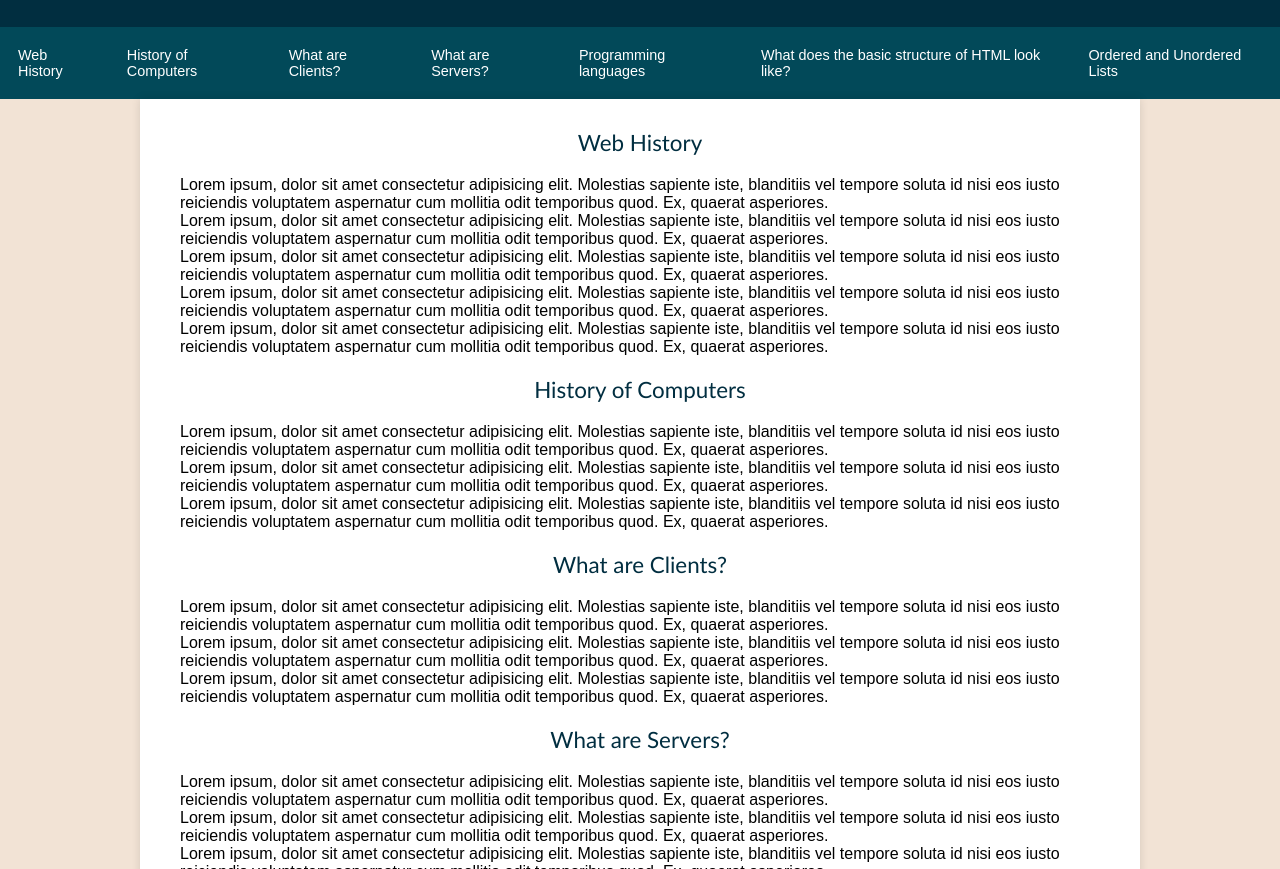
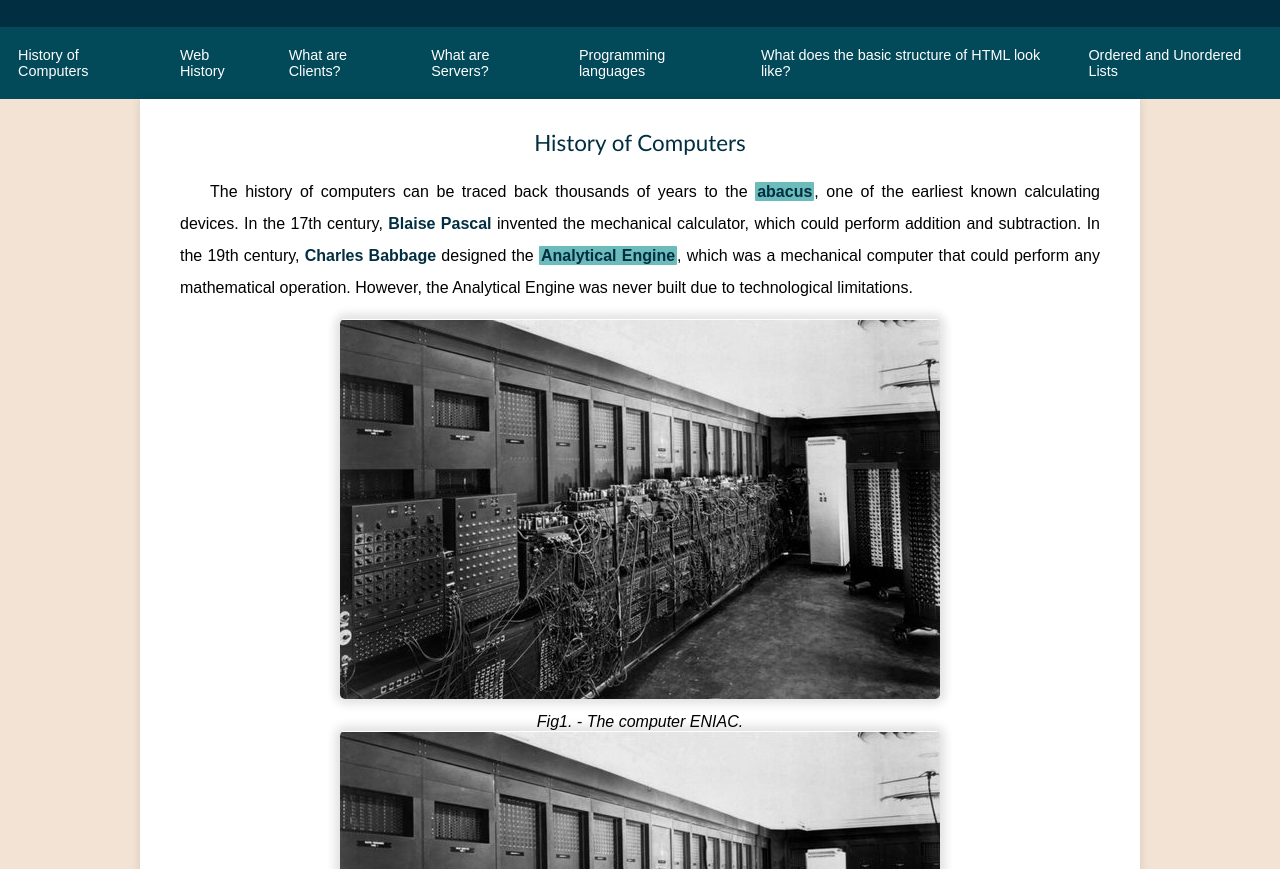
Before and after one commit to matheussiedler/first-web-page-dio, a plain HTML site: page html-course/challenges/first-steps/index.html in a window 1280 px wide. Shown: the part 83-952 px from the top of the page. Drawn offline with Linux system fonts and the light colour scheme.

Commit message:
Preparing the history of computers section with the final text and some images.

```diff
--- a/html-course/challenges/first-steps/index.html
+++ b/html-course/challenges/first-steps/index.html
@@ -1,5 +1,5 @@
 <!DOCTYPE html>
-<html lang="pt-br">
+<html lang="en-us">
 <head>
     <meta charset="UTF-8">
     <meta name="viewport" content="width=device-width, initial-scale=1.0">
@@ -13,8 +13,8 @@
         <h1>Module 1 - First Steps with HTML5</h1>
     </header>
     <nav>
+        <a href="#computers-history">History of Computers</a>
         <a href="#web-history">Web History</a>
-        <a href="#computers-history">History of Computers</a>
         <a href="#clients">What are Clients?</a>
         <a href="#servers">What are Servers?</a>
         <a href="#languages">Programming languages</a>
@@ -22,14 +22,41 @@
         <a href="#lists">Ordered and Unordered Lists</a>
     </nav>
     <main>
+        <h2 id="computers-history">History of Computers</h2>
+        <p>The history of computers can be traced back thousands of years to the <a href="https://en.wikipedia.org/wiki/Abacus" target="_blank" rel="external">abacus</a>, one of the earliest known calculating devices. In the 17th century, <strong>Blaise Pascal</strong> invented the mechanical calculator, which could perform addition and subtraction. In the 19th century, <strong>Charles Babbage</strong> designed the <a href="https://en.wikipedia.org/wiki/Analytical_engine#:~:text=The%20analytical%20engine%20was%20a,for%20a%20simpler%20mechanical%20calculator." target="_blank" rel="external">Analytical Engine</a>, which was a mechanical computer that could perform any mathematical operation. However, the Analytical Engine was never built due to technological limitations.</p>
+
+        <figure>
+            <img src="images/ENIAC-computer.jpg" alt="Image of one of the first computers, the ENIAC.">
+            <figcaption>Fig1. - The computer ENIAC.</figcaption>
+
+            <img src="images/ENIAC-computer.jpg" alt="Image of one of the first computers, the ENIAC.">
+            <figcaption>Fig1. - The computer ENIAC.</figcaption>
+        </figure>
+
+        <p>The first electronic computer was the <strong>ENIAC</strong> (Electronic Numerical Integrator and Computer), which was built in 1946. <a href="https://en.wikipedia.org/wiki/ENIAC" target="_blank" rel="external">ENIAC</a> was a massive machine that weighed 30 tons and contained 18,000 vacuum tubes. It was used for military purposes, such as calculating ballistic trajectories.</p>
+
+        <figure>
+            <img src="images/ENIAC-computer.jpg" alt="Image of one of the first computers, the ENIAC.">
+            <figcaption>Fig1. - The computer ENIAC.</figcaption>
+        </figure>
+
+        <p>In the 1950s, the invention of the transistor led to the development of smaller and more efficient computers. The first commercial computer, the UNIVAC I, was introduced in 1951. UNIVAC I was used by the US Census Bureau to process the results of the 1950 census.</p>
+
+        <p>In the 1960s, the development of the integrated circuit led to the development of even smaller and more powerful computers. The first minicomputer, the PDP-8, was introduced in 1965. Minicomputers were less expensive than mainframe computers and were used by businesses and universities.</p>
+
+        <p>In the 1970s, the invention of the microprocessor led to the development of the personal computer. The first personal computer, the Altair 8800, was introduced in 1975. Personal computers were initially used by hobbyists, but they quickly became popular for business and personal use.</p>
+
+        <p>In the 1980s, the introduction of the IBM PC and the Apple Macintosh made personal computers even more popular. Personal computers were now used by people of all ages and backgrounds for a variety of purposes, including work, education, and entertainment.</p>
+
+        <p>In the 1990s, the development of the Internet led to the rise of the World Wide Web. The World Wide Web is a global network of computers that allows people to access information and communicate with each other from anywhere in the world.</p>
+
+        <p>In the 21st century, computers have become even smaller and more powerful. Laptops, smartphones, and tablets are now common devices that are used by people all over the world. Computers are now used for a wide variety of purposes, including work, education, entertainment, and communication.</p>
+
+        <!-- End of first section -->
+
         <h2 id="web-history">Web History</h2>
         <p>Lorem ipsum, dolor sit amet consectetur adipisicing elit. Molestias sapiente iste, blanditiis vel tempore soluta id nisi eos iusto reiciendis voluptatem aspernatur cum mollitia odit temporibus quod. Ex, quaerat asperiores.</p>
         <p>Lorem ipsum, dolor sit amet consectetur adipisicing elit. Molestias sapiente iste, blanditiis vel tempore soluta id nisi eos iusto reiciendis voluptatem aspernatur cum mollitia odit temporibus quod. Ex, quaerat asperiores.</p>
-        <p>Lorem ipsum, dolor sit amet consectetur adipisicing elit. Molestias sapiente iste, blanditiis vel tempore soluta id nisi eos iusto reiciendis voluptatem aspernatur cum mollitia odit temporibus quod. Ex, quaerat asperiores.</p>
-        <p>Lorem ipsum, dolor sit amet consectetur adipisicing elit. Molestias sapiente iste, blanditiis vel tempore soluta id nisi eos iusto reiciendis voluptatem aspernatur cum mollitia odit temporibus quod. Ex, quaerat asperiores.</p>
-        <p>Lorem ipsum, dolor sit amet consectetur adipisicing elit. Molestias sapiente iste, blanditiis vel tempore soluta id nisi eos iusto reiciendis voluptatem aspernatur cum mollitia odit temporibus quod. Ex, quaerat asperiores.</p>
-
-        <h2 id="computers-history">History of Computers</h2>
         <p>Lorem ipsum, dolor sit amet consectetur adipisicing elit. Molestias sapiente iste, blanditiis vel tempore soluta id nisi eos iusto reiciendis voluptatem aspernatur cum mollitia odit temporibus quod. Ex, quaerat asperiores.</p>
         <p>Lorem ipsum, dolor sit amet consectetur adipisicing elit. Molestias sapiente iste, blanditiis vel tempore soluta id nisi eos iusto reiciendis voluptatem aspernatur cum mollitia odit temporibus quod. Ex, quaerat asperiores.</p>
         <p>Lorem ipsum, dolor sit amet consectetur adipisicing elit. Molestias sapiente iste, blanditiis vel tempore soluta id nisi eos iusto reiciendis voluptatem aspernatur cum mollitia odit temporibus quod. Ex, quaerat asperiores.</p>
--- a/html-course/challenges/first-steps/styles.css
+++ b/html-course/challenges/first-steps/styles.css
@@ -2,7 +2,7 @@
 
 :root {
     --color0: #F2E3D5;
-    --color1: #3CA6A6;
+    --color1: 60, 166, 166;
     --color2: #026773;
     --color3: #024959;
     --color4: #012E40;
@@ -85,3 +85,45 @@ main h2 {
     font-weight: normal;
     text-align: center;
 }
+
+main p {
+    margin: 15px 0;
+    text-align: justify;
+    text-indent: 30px;
+    line-height: 2em;
+    font-size: 1em;
+}
+
+main strong {
+    color: var(--color4);
+    font-weight: bold;
+}
+
+main a {
+    text-decoration: none;
+    font-weight: bold;
+    color: var(--color4);
+    background-color: rgba(var(--color1), .75);
+    padding: 1px 2px;
+    border-radius: 1px;
+}
+
+main a:hover {
+    text-decoration: underline;
+    color: var(--color4);
+}
+
+main figure {
+    /* display: flex; */
+    text-align: center;
+}
+
+main figure img {
+    border-radius: 5px;
+    box-shadow: 0px 0px 10px 5px rgba(0, 0, 0, 0.12);
+}
+
+main figure figcaption {
+    font-style: italic;
+    margin-top: 10px;
+}
```
Also changed, not shown: html-course/challenges/first-steps/images/ENIAC-computer.jpg (added).
